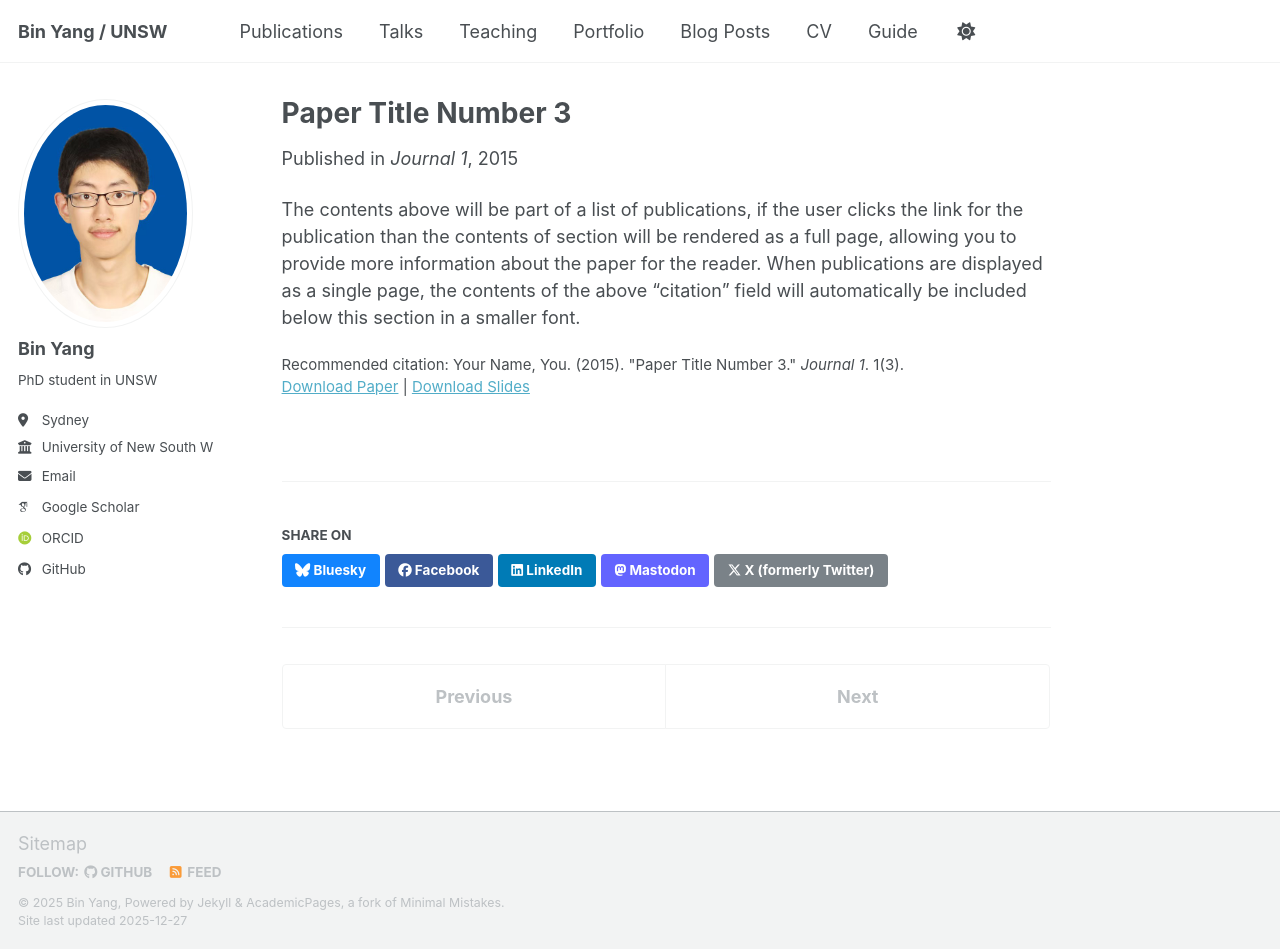
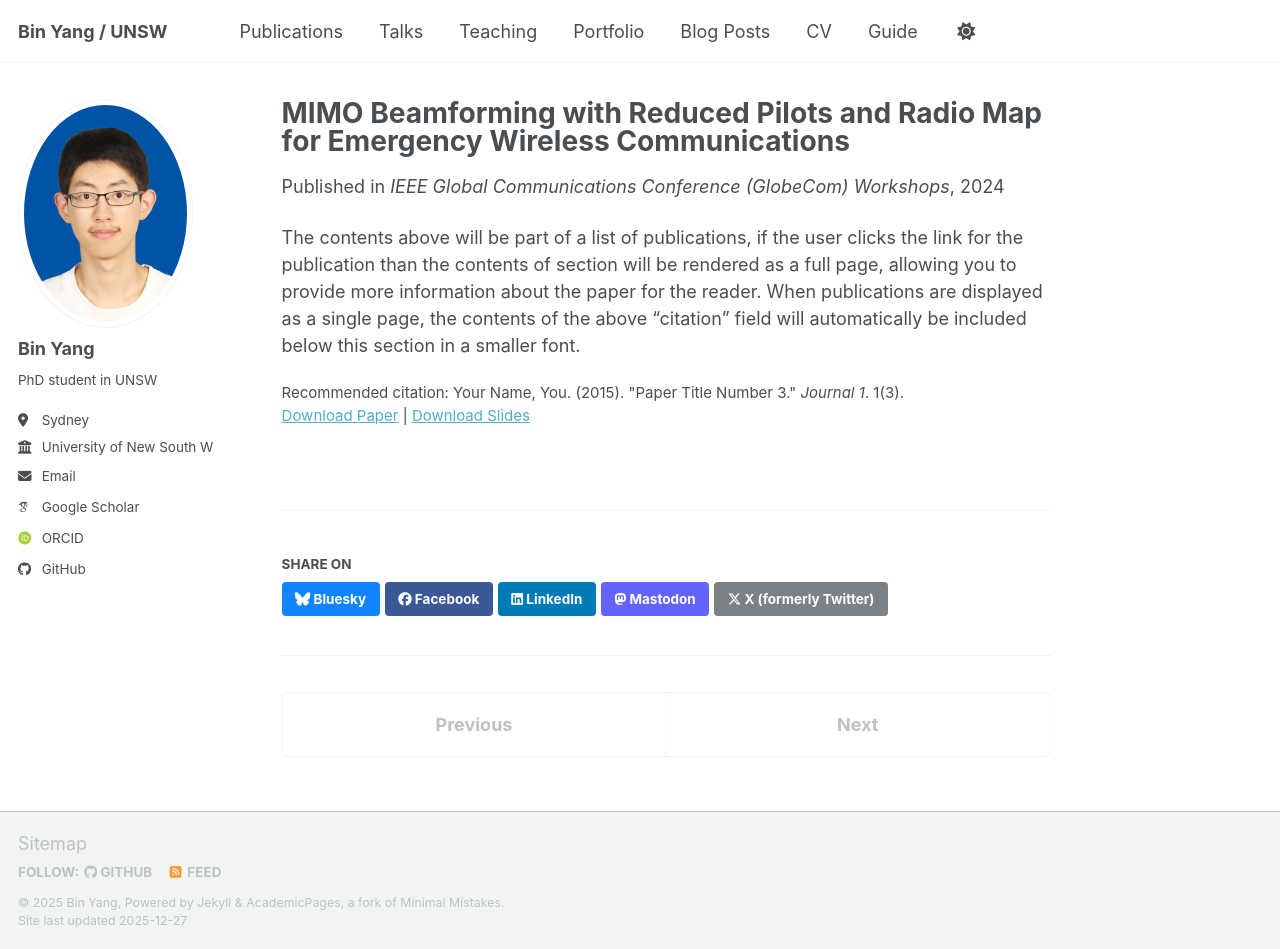
Before and after one commit to yangbin-xd/yangbin-xd.github.io, a Jekyll site: the page built from _publications/2015-10-01-paper-title-number-3.md, in a window 1280 px wide and 949 px high. Built offline with Jekyll 4.4.1, drawn with Linux system fonts in a browser that asks for light colours; some web fonts are replaced; a script bundle is joined from its source files by our own code; library files that are not in the unit come from our copies.

Commit message:
Update 2015-10-01-paper-title-number-3.md

```diff
--- a/_publications/2015-10-01-paper-title-number-3.md
+++ b/_publications/2015-10-01-paper-title-number-3.md
@@ -1,11 +1,11 @@
 ---
-title: "Paper Title Number 3"
+title: "MIMO Beamforming with Reduced Pilots and Radio Map for Emergency Wireless Communications"
 collection: publications
-category: manuscripts
-permalink: /publication/2015-10-01-paper-title-number-3
-excerpt: 'This paper is about the number 3. The number 4 is left for future work.'
-date: 2015-10-01
-venue: 'Journal 1'
+category: conference
+permalink: https://ieeexplore.ieee.org/abstract/document/11100820
+excerpt: 'This paper considers the integration of reduced pilots and radio map.'
+date: 2024-12-08
+venue: 'IEEE Global Communications Conference (GlobeCom) Workshops'
 slidesurl: 'https://academicpages.github.io/files/slides3.pdf'
 paperurl: 'https://academicpages.github.io/files/paper3.pdf'
 citation: 'Your Name, You. (2015). &quot;Paper Title Number 3.&quot; <i>Journal 1</i>. 1(3).'
```
